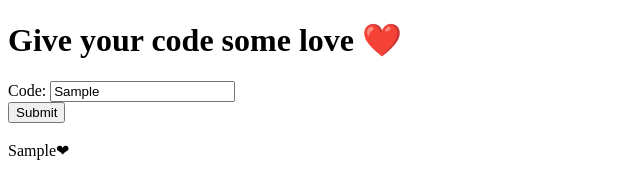
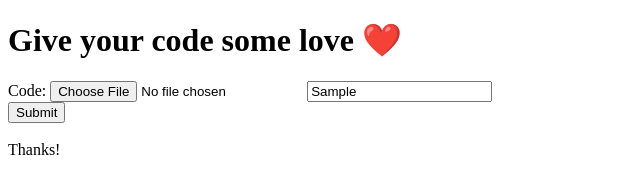
Before and after one commit to BigFace1V10/noah-serverless-camp, a website: page bunnimage/index.html in a window 1280 px wide. Both pictures are taken after typing "Sample" into the empty fields and a click on the input "Submit". Shown: the whole page, without its empty margins (0-640 px from the left). Drawn offline with Linux system fonts and the light colour scheme.

Commit message:
4.2 add file upload

```diff
--- a/bunnimage/index.html
+++ b/bunnimage/index.html
@@ -10,6 +10,7 @@
               <h1 id="h1">Give your code some love ❤️</h1>
               <form id="bunnForm">
                   <label>Code: </label>
+                  <input type="file" accept="image/x-png,image/jpeg" name="image"></input>
                   <input type="text" id="username" name="name" /><br>
                   <input value="Submit" type="submit" />
               </form>
--- a/bunnimage/index.js
+++ b/bunnimage/index.js
@@ -3,6 +3,19 @@ const bunnForm = document.getElementById('bunnForm');
 bunnForm.addEventListener('submit', function (event) {
     event.preventDefault() // prevent reloading
     const username = document.getElementById("username").value
+    if (username == "") {
+        alert("No name error.")
+    }
     const output = document.getElementById("output")
-    output.textContent = username + "❤"
+    output.textContent = "Thanks!"
   }); // listen to event type called "submit"; get value of text box
+
+
+// bunnForm.addEventListener('change', function (event) {
+//     const username = document.getElementById("username").value
+//     const filename = username.split(/(\\|\/)/g).pop()
+//     var re = /(\.jpg|\.jpeg|\.bmp|\.gif|\.png)$/i;
+//     if (!re.exec(filename)) {
+//         alert("File extension not supported!");
+//     }
+// });
```
